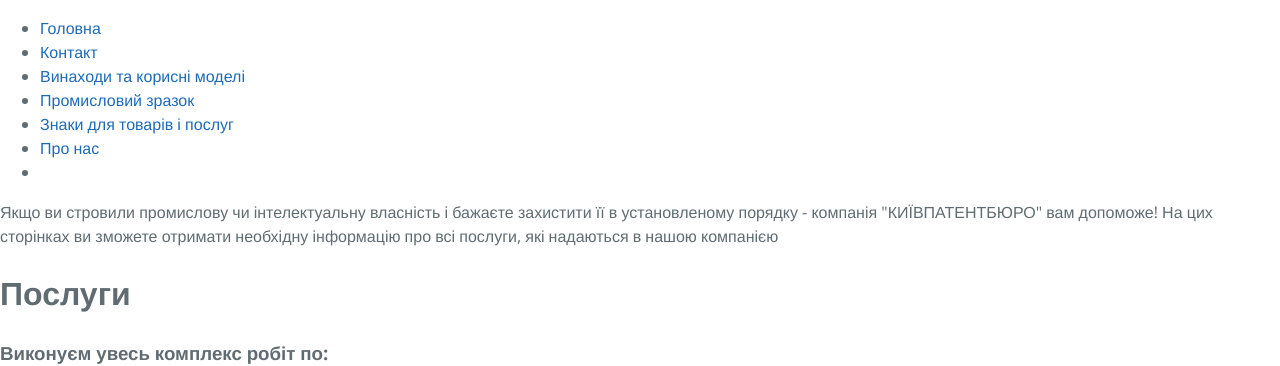
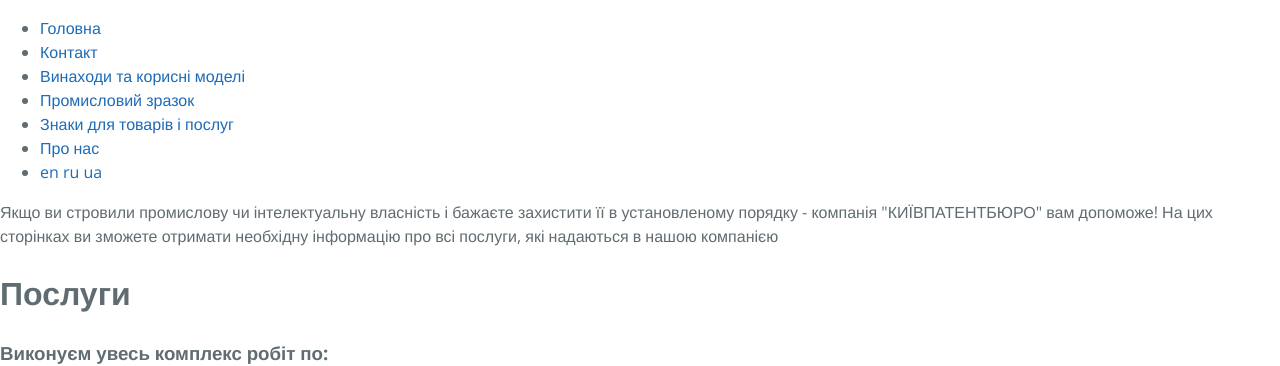
Before and after one commit to Mindshine/patent, a Jekyll site: the page built from _posts/ua/pages/2000-01-01-index.html, in a window 1280 px wide. Shown: the top 366 px of the page. Built offline with Jekyll 4.4.1, drawn with Linux system fonts in a browser that asks for light colours; Markdown is read by kramdown in place of the engine named in the settings.

Commit message:
Update default.html

```diff
--- a/_layouts/default.html
+++ b/_layouts/default.html
@@ -24,7 +24,7 @@
 		<nav>
 			<ul>{% for menu in site.data.navigation[page.lang] %}
 				<li><a href="{{ menu[1].url }}">{{ menu[1].title }}</a></li>{% endfor %}
-				<li class="lang">{% assign posts=site.posts | where:"date", page.date | sort: 'path' %}{% for post in posts %}
+				<li class="lang">{% assign posts=site.posts | where:"name", page.name | sort: 'path' %}{% for post in posts %}
 					<a href="{{site.url}}{{ post.url }}" class="{{ post.lang }}">{{ post.lang }}</a>{% endfor %}
 				</li>
 			</ul>
```
